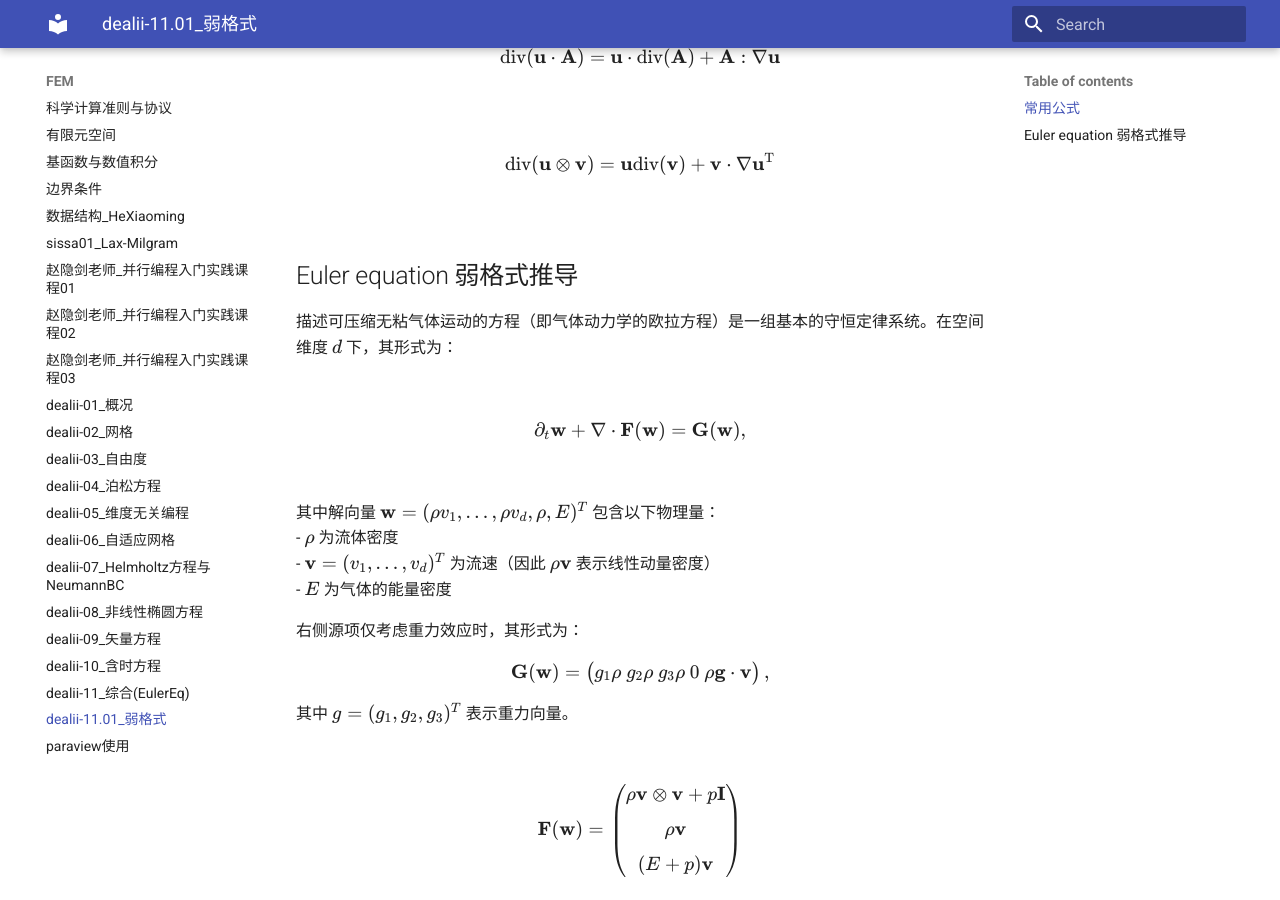
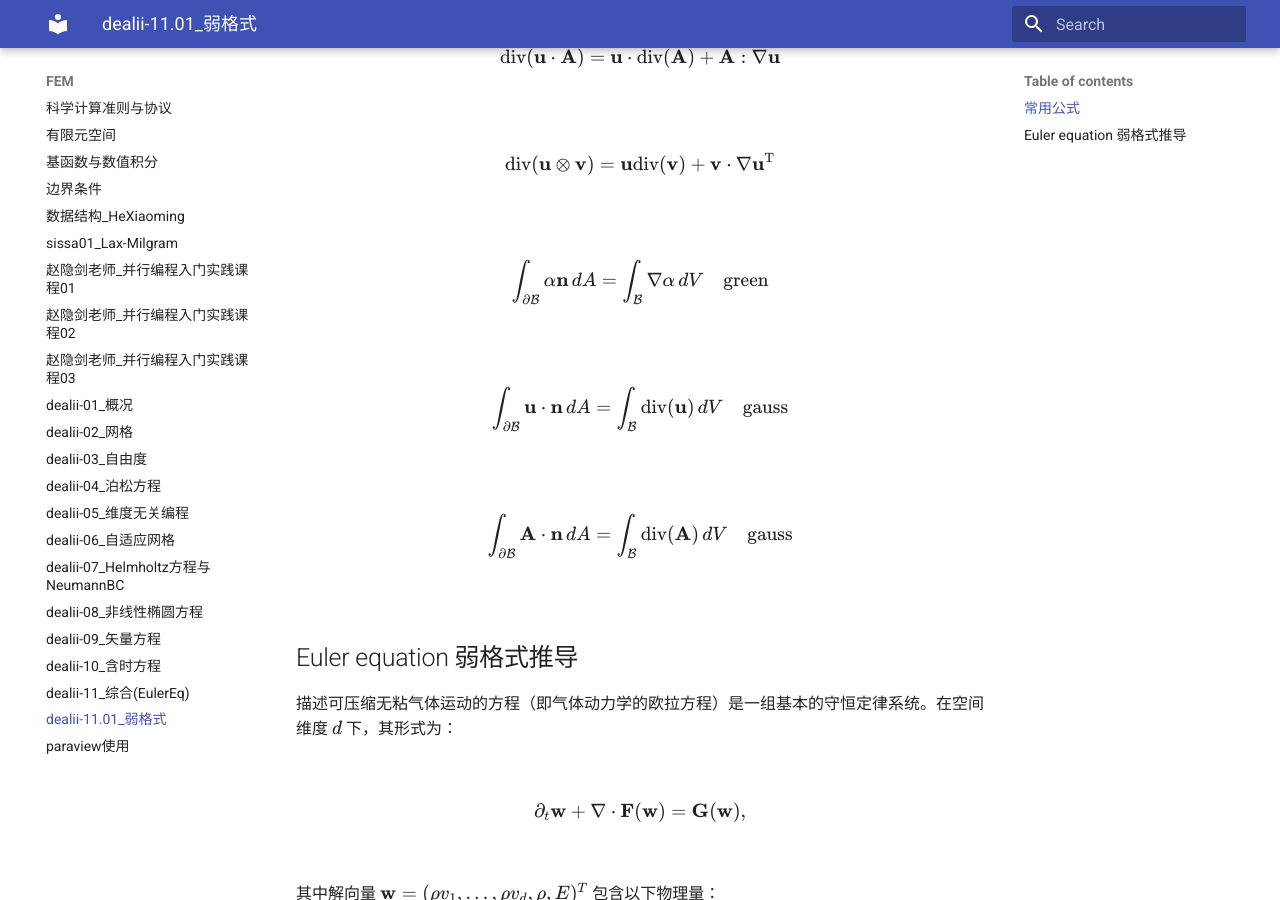
Before and after one commit to ymma98/technotes, an MkDocs documentation site: the page built from docs/FEM/dealii-11.01_弱格式.md, in a window 1280 px wide and 900 px high, scrolled down 2436 px. Built offline with MkDocs 1.6.1 and Material for MkDocs 9.7.7, drawn with Linux system fonts in a browser that asks for light colours; part of the change alters nothing that is shown.

Commit message:
docs/FEM/dealii-11.01_弱格式.md updated from https://stackedit.cn/

```diff
--- a/docs/FEM/dealii-11.01_弱格式.md
+++ b/docs/FEM/dealii-11.01_弱格式.md
@@ -101,6 +101,19 @@ $$
 $$
 
 
+$$
+\int_{\partial \mathcal{B}} \alpha \mathbf{n} \, dA = \int_{\mathcal{B}} \nabla \alpha \, dV \quad \text{green}
+$$
+
+$$
+\int_{\partial \mathcal{B}} \mathbf{u} \cdot \mathbf{n} \, dA = \int_{\mathcal{B}} \text{div}(\mathbf{u}) \, dV \quad \text{gauss}
+$$
+
+$$
+\int_{\partial \mathcal{B}} \mathbf{A} \cdot \mathbf{n} \, dA = \int_{\mathcal{B}} \text{div}(\mathbf{A}) \, dV \quad \text{gauss}
+$$
+
+
 
 ## Euler equation 弱格式推导
 
@@ -165,7 +178,7 @@ $$
 
 
 <!--stackedit_data:
-eyJoaXN0b3J5IjpbLTE5NDg2MjQ2OTcsLTE4NjUwNDUzNTgsMT
-gxMzU1NDM3MCwzOTA1Mzc2ODIsMTcxNTY1NjcyOCwtNjY5NzQ3
-MDQ3LC0xNzM4OTY1OTc4XX0=
+eyJoaXN0b3J5IjpbMTg5MzY4MzIyMSwtMTk0ODYyNDY5NywtMT
+g2NTA0NTM1OCwxODEzNTU0MzcwLDM5MDUzNzY4MiwxNzE1NjU2
+NzI4LC02Njk3NDcwNDcsLTE3Mzg5NjU5NzhdfQ==
 -->
```
